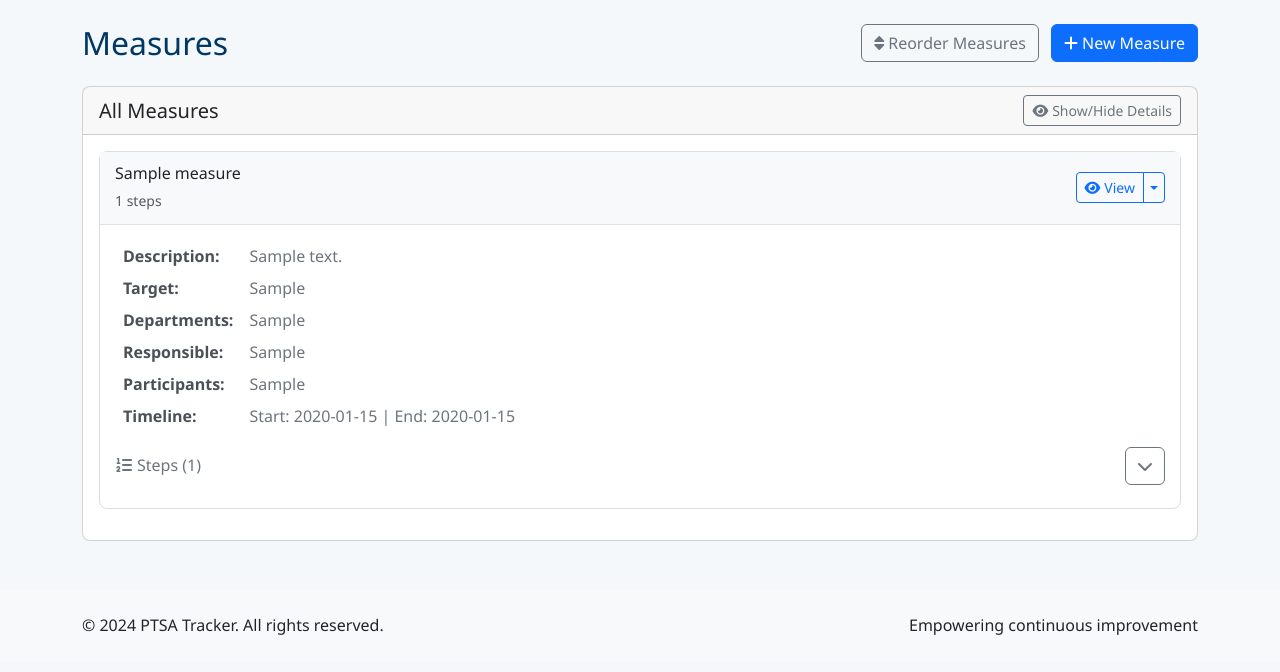
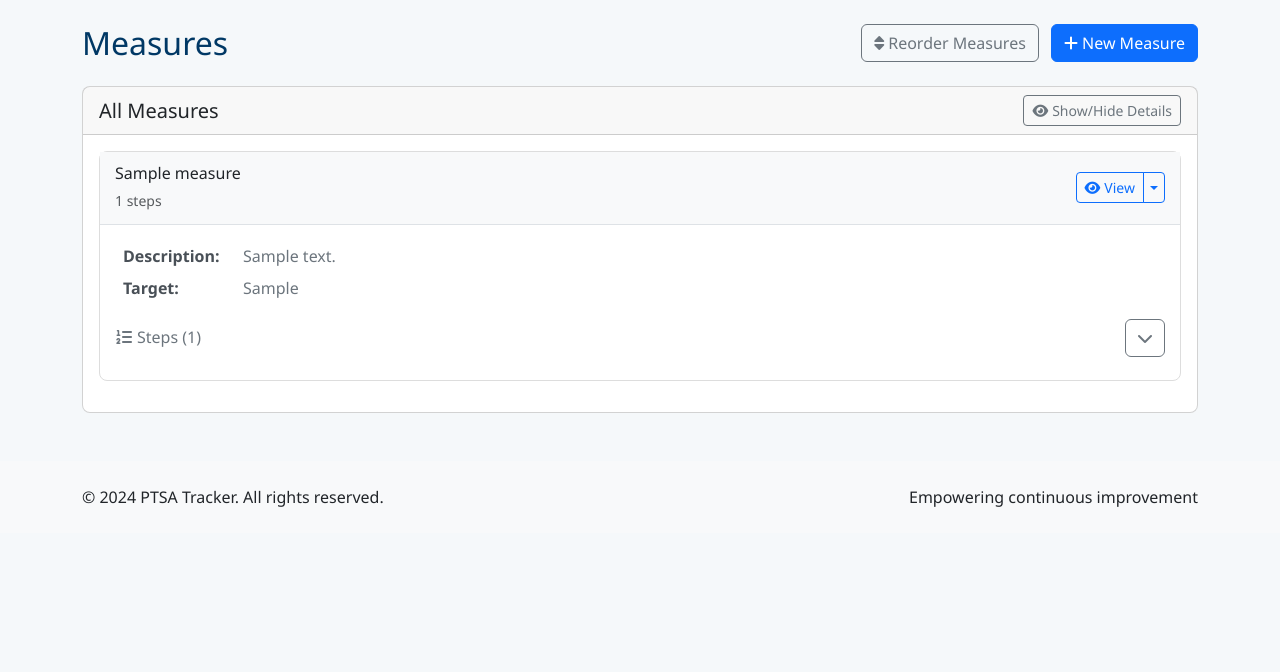
Before and after one commit to JeriahChetty/ptsa-tracker, a Flask app: page /admin/measures in a window 1280 px wide. Shown: the part 80-752 px from the top of the page. Run offline with Flask 3, Linux system fonts and the light colour scheme; a user stored in the database is signed in; tables that the repository leaves empty hold one stand-in row (values such as "Sample post"); some libraries are stand-ins or nearby versions.

Commit message:
feat: Soft-delete assignments, show dates in history, add company fields to assign modal
MAJOR UPDATE: Multiple fixes for measure assignment management

1. SOFT-DELETE FOR ASSIGNMENTS (Unassign):
   - Added deleted_at and deleted_by fields to MeasureAssignment model
   - New unassign route: removes from dashboard but keeps in history
   - Unassigned measures show as 'Unassigned' in measure history
   - All queries filter out soft-deleted assignments from dashboards

2. MEASURE HISTORY IMPROVEMENTS:
   - Added Start Date column
   - Shows proper Due Date (end_date with fallback to due_at)
   - Shows 'Overdue' badge for late assignments
   - Shows deletion date for unassigned measures
   - Unassign button in actions dropdown
   - Gray background for deleted assignments

3. REMOVED COMPANY FIELDS FROM MEASURES LIST:
   - Measures page now only shows: Description, Target, Steps
   - Removed: Departments, Responsible, Participants, Timeline
   - These are assignment-specific, not measure template fields

4. ENHANCED ASSIGN MEASURE MODAL:
   - Added Responsible Person/Role field
   - Added Departments field
   - Added Participants field
   - Added Start Date field (was only Due Date before)
   - Larger modal (modal-lg) to fit all fields
   - Organized sections: Company Selection, Company Details, Timeline
   - Helpful tooltips and tip box

5. UPDATED ASSIGN BACKEND:
   - Uses form values for company-specific fields
   - NO LONGER copies from measure template
   - Clones steps from measure to assignment
   - Sets proper start/end dates with defaults
   - Checks for existing non-deleted assignments

Benefits:
✓ Can unassign measures without losing history
✓ Measure history shows complete timeline info
✓ Measures list is clean (no company contamination)
✓ Quick assign with all details at once
✓ No more wrong company data showing

Files Modified:
- app/models.py (soft-delete fields)
- app/templates/admin/measure_history.html (dates + unassign)
- app/templates/admin/measures.html (removed company fields, enhanced modal)
- app/routes/admin_routes.py (unassign route, updated assign logic, filter queries)
- app/routes/company_routes.py (filter soft-deleted from dashboards)

```diff
--- a/app/models.py
+++ b/app/models.py
@@ -211,6 +211,10 @@ class MeasureAssignment(TimestampMixin, db.Model):
     start_date = db.Column(db.Date)
     end_date = db.Column(db.Date)
     due_at = db.Column(db.DateTime)
+
+    # Soft delete tracking
+    deleted_at = db.Column(db.DateTime, nullable=True)  # When assignment was unassigned/deleted
+    deleted_by = db.Column(db.Integer, db.ForeignKey("users.id"), nullable=True)  # Admin who deleted it
 
     # snapshot of measure meta at assignment time
     target = db.Column(db.Text)
--- a/app/routes/admin_routes.py
+++ b/app/routes/admin_routes.py
@@ -485,16 +485,24 @@ def assign_measure():
     try:
         measure_id = request.form.get("measure_id", type=int)
         company_id = request.form.get("company_id", type=int)
-        end_date = request.form.get("end_date")
         urgency = request.form.get("urgency", type=int, default=1)
+
+        # Get company-specific details from form
+        responsible = request.form.get("responsible", "").strip() or None
+        departments = request.form.get("departments", "").strip() or None
+        participants = request.form.get("participants", "").strip() or None
+        start_date_str = request.form.get("start_date", "").strip()
+        end_date_str = request.form.get("end_date", "").strip()
 
         if not measure_id or not company_id:
             flash("Missing required fields for assignment.", "danger")
             return redirect(url_for("admin.measures"))
 
-        # Check if measure is already assigned to this company
+        # Check if measure is already assigned to this company (excluding soft-deleted)
         existing = MeasureAssignment.query.filter_by(
             measure_id=measure_id, company_id=company_id
+        ).filter(
+            MeasureAssignment.deleted_at.is_(None)
         ).first()
         if existing:
             flash(f"This measure is already assigned to this company.", "warning")
@@ -503,22 +511,56 @@ def assign_measure():
         # Create the assignment
         measure = Measure.query.get_or_404(measure_id)
         company = Company.query.get_or_404(company_id)
+
+        # Parse dates
+        start_date = None
+        if start_date_str:
+            try:
+                start_date = datetime.strptime(start_date_str, "%Y-%m-%d").date()
+            except Exception:
+                start_date = datetime.now().date()
+        else:
+            start_date = datetime.now().date()
+
+        end_date = None
+        if end_date_str:
+            try:
+                end_date = datetime.strptime(end_date_str, "%Y-%m-%d").date()
+            except Exception:
+                end_date = (datetime.now() + timedelta(days=30)).date()
+        else:
+            end_date = (datetime.now() + timedelta(days=30)).date()
 
         assignment = MeasureAssignment(
             measure_id=measure_id,
             company_id=company_id,
             status="Not Started",
             urgency=urgency,
-            start_date=datetime.now().date(),
-            end_date=datetime.strptime(end_date, "%Y-%m-%d").date() if end_date else None,
-
-            # Snapshot measure meta
-            target=measure.target,
-            departments=measure.departments,
-            responsible=measure.responsible,
-            participants=measure.participants,
+            start_date=start_date,
+            end_date=end_date,
+            due_at=datetime.combine(end_date, datetime.max.time()) if end_date else None,
+
+            # Use company-specific details from form, NOT from measure template
+            target=measure.target,  # Target is measure-specific, not company-specific
+            departments=departments,
+            responsible=responsible,
+            participants=participants,
         )
         db.session.add(assignment)
+        db.session.flush()  # Get assignment ID
+
+        # Clone steps from measure to assignment
+        from app.models import MeasureStep, AssignmentStep
+        measure_steps = MeasureStep.query.filter_by(measure_id=measure_id).order_by(MeasureStep.step.asc()).all()
+        for idx, step in enumerate(measure_steps):
+            assignment_step = AssignmentStep(
+                assignment_id=assignment.id,
+                title=step.title,
+                step=idx,
+                is_completed=False
+            )
+            db.session.add(assignment_step)
+
         db.session.commit()
 
         # Log activity
@@ -828,7 +870,12 @@ def send_measure_reminder():
         # Add progress summary if requested
         progress_summary = ""
         if include_progress:
-            assignments = MeasureAssignment.query.filter_by(company_id=company_id).all()
+            # Exclude soft-deleted assignments from progress calculation
+            assignments = MeasureAssignment.query.filter_by(
+                company_id=company_id
+            ).filter(
+                MeasureAssignment.deleted_at.is_(None)
+            ).all()
             total = len(assignments)
             completed = sum(1 for a in assignments if a.status == "Completed")
             in_progress = sum(1 for a in assignments if a.status == "In Progress")
@@ -913,7 +960,12 @@ def api_company_measures(company_id):
         return {"success": False, "error": "Unauthorized"}, 403
 
     try:
-        assignments = MeasureAssignment.query.filter_by(company_id=company_id).all()
+        # Exclude soft-deleted assignments from API
+        assignments = MeasureAssignment.query.filter_by(
+            company_id=company_id
+        ).filter(
+            MeasureAssignment.deleted_at.is_(None)
+        ).all()
         measures = []
         for a in assignments:
             if a.measure:
@@ -1246,6 +1298,45 @@ def save_assignment_details():
         return redirect(url_for("admin.measures"))
 
 
+# ---------------------------------------------------------------------------
+# Unassign Measure (Soft Delete)
+# ---------------------------------------------------------------------------
+@admin_bp.route("/assignments/<int:assignment_id>/unassign", methods=["POST"])
+@login_required
+def unassign_measure(assignment_id):
+    """Soft-delete an assignment by setting deleted_at timestamp."""
+    try:
+        assignment = MeasureAssignment.query.get_or_404(assignment_id)
+
+        if assignment.deleted_at:
+            flash("This assignment has already been unassigned.", "warning")
+            return redirect(url_for("admin.measure_history"))
+
+        # Soft delete by setting deleted_at and deleted_by
+        assignment.deleted_at = datetime.utcnow()
+        assignment.deleted_by = current_user.id
+
+        db.session.commit()
+
+        flash(
+            f"Successfully unassigned '{assignment.measure.name}' from {assignment.company.name}. "
+            f"The measure remains in history but is removed from their dashboard.",
+            "success"
+        )
+
+        current_app.logger.info(
+            f"Admin {current_user.email} unassigned assignment {assignment_id} "
+            f"(Measure: {assignment.measure.name}, Company: {assignment.company.name})"
+        )
+
+    except Exception as e:
+        db.session.rollback()
+        current_app.logger.error(f"Error unassigning assignment {assignment_id}: {str(e)}")
+        flash(f"Error unassigning measure: {str(e)}", "danger")
+
+    return redirect(url_for("admin.measure_history"))
+
+
 # --- CRUD for Companies ---
 @admin_bp.route("/companies/<int:company_id>", methods=["GET", "POST"])
 @login_required
@@ -1274,7 +1365,12 @@ def company_profile(company_id):
     # Check if we're in edit mode
     editing = request.args.get('edit', '0') == '1'
 
-    assignments = MeasureAssignment.query.filter_by(company_id=company.id).order_by(MeasureAssignment.order.asc()).all()
+    # Exclude soft-deleted assignments from company profile view
+    assignments = MeasureAssignment.query.filter_by(
+        company_id=company.id
+    ).filter(
+        MeasureAssignment.deleted_at.is_(None)
+    ).order_by(MeasureAssignment.order.asc()).all()
     # Get benchmarking data for this company
     from app.models import CompanyBenchmark
     benchmarks = CompanyBenchmark.query.filter_by(company_id=company.id).order_by(CompanyBenchmark.data_year).all()
--- a/app/routes/company_routes.py
+++ b/app/routes/company_routes.py
@@ -128,7 +128,12 @@ def company_profile():
         # Check if edit mode is requested
         editing = request.args.get('edit', '0') == '1'
 
-        assignments = MeasureAssignment.query.filter_by(company_id=current_user.company_id).all()
+        # Exclude soft-deleted assignments
+        assignments = MeasureAssignment.query.filter_by(
+            company_id=current_user.company_id
+        ).filter(
+            MeasureAssignment.deleted_at.is_(None)
+        ).all()
         return render_template("company/company_profile.html", company=company, assignments=assignments, editing=editing)
     except Exception as e:
         db.session.rollback()
@@ -482,7 +487,12 @@ def mark_all_notifications_read():
 def dashboard():
     from datetime import datetime
     try:
-        assignments = MeasureAssignment.query.filter_by(company_id=current_user.company_id).all()
+        # Exclude soft-deleted assignments
+        assignments = MeasureAssignment.query.filter_by(
+            company_id=current_user.company_id
+        ).filter(
+            MeasureAssignment.deleted_at.is_(None)
+        ).all()
         return render_template("company/dashboard.html", assignments=assignments, now=datetime.utcnow())
     except Exception as e:
         db.session.rollback()
--- a/app/templates/admin/measures.html
+++ b/app/templates/admin/measures.html
@@ -282,37 +282,8 @@
               </tr>
               {% endif %}
 
-              {% if measure.departments %}
-              <tr>
-                <td class="field-label">Departments:</td>
-                <td class="field-value">{{ measure.departments }}</td>
-              </tr>
-              {% endif %}
-
-              {% if measure.responsible %}
-              <tr>
-                <td class="field-label">Responsible:</td>
-                <td class="field-value">{{ measure.responsible }}</td>
-              </tr>
-              {% endif %}
-
-              {% if measure.participants %}
-              <tr>
-                <td class="field-label">Participants:</td>
-                <td class="field-value">{{ measure.participants }}</td>
-              </tr>
-              {% endif %}
-
-              {% if measure.start_date or measure.end_date %}
-              <tr>
-                <td class="field-label">Timeline:</td>
-                <td class="field-value">
-                  {% if measure.start_date %}Start: {{ measure.start_date.strftime('%Y-%m-%d') }}{% endif %}
-                  {% if measure.start_date and measure.end_date %} | {% endif %}
-                  {% if measure.end_date %}End: {{ measure.end_date.strftime('%Y-%m-%d') }}{% endif %}
-                </td>
-              </tr>
-              {% endif %}
+              {# Company-specific fields removed from measure list - these should only appear on assignment views #}
+              {# Departments, Responsible, Participants, and Timeline are assignment-specific, not measure template fields #}
             </tbody>
           </table>
         </div>
@@ -490,21 +461,24 @@
 
 <!-- Assign Measure Modal -->
 <div class="modal fade" id="assignMeasureModal" tabindex="-1" aria-labelledby="assignMeasureModalLabel" aria-hidden="true">
-  <div class="modal-dialog">
+  <div class="modal-dialog modal-lg">
     <div class="modal-content">
       <form method="POST" action="{{ url_for('admin.assign_measure') }}">
         <div class="modal-header">
-          <h5 class="modal-title" id="assignMeasureModalLabel">Assign Measure</h5>
+          <h5 class="modal-title" id="assignMeasureModalLabel">Assign Measure to Company</h5>
           <button type="button" class="btn-close" data-bs-dismiss="modal" aria-label="Close"></button>
         </div>
         <div class="modal-body">
           <input type="hidden" name="measure_id" id="assign_measure_id">
-          <div class="mb-3">
+
+          <!-- Measure & Company Selection -->
+          <div class="row mb-3">
+            <div class="col-md-6">
               <label class="form-label">Measure</label>
               <input type="text" class="form-control" id="assign_measure_name" readonly>
             </div>
-          <div class="mb-3">
-            <label for="company_id" class="form-label">Company</label>
+            <div class="col-md-6">
+              <label for="company_id" class="form-label">Company <span class="text-danger">*</span></label>
               <select class="form-select" id="company_id" name="company_id" required>
                 <option value="">Select Company...</option>
                 {% for company in companies %}
@@ -512,23 +486,72 @@
                 {% endfor %}
               </select>
             </div>
+          </div>
+
+          <hr class="my-3">
+
+          <!-- Company-Specific Details -->
+          <h6 class="mb-3"><i class="fas fa-info-circle text-primary me-2"></i>Company-Specific Details</h6>
+
+          <div class="row mb-3">
+            <div class="col-md-6">
+              <label for="assign_responsible" class="form-label">Responsible Person/Role</label>
+              <input type="text" class="form-control" id="assign_responsible" name="responsible"
+                     placeholder="e.g., John Smith or Production Manager">
+              <small class="text-muted">Who is accountable for this measure?</small>
+            </div>
+            <div class="col-md-6">
+              <label for="assign_departments" class="form-label">Departments</label>
+              <input type="text" class="form-control" id="assign_departments" name="departments"
+                     placeholder="e.g., Production, Quality">
+              <small class="text-muted">Which departments are involved?</small>
+            </div>
+          </div>
+
           <div class="mb-3">
+            <label for="assign_participants" class="form-label">Participants</label>
+            <input type="text" class="form-control" id="assign_participants" name="participants"
+                   placeholder="e.g., John, Mary, Production Team">
+            <small class="text-muted">Who will work on this measure?</small>
+          </div>
+
+          <hr class="my-3">
+
+          <!-- Timeline & Priority -->
+          <h6 class="mb-3"><i class="fas fa-calendar-alt text-primary me-2"></i>Timeline & Priority</h6>
+
+          <div class="row mb-3">
+            <div class="col-md-4">
+              <label for="assign_start_date" class="form-label">Start Date</label>
+              <input type="date" class="form-control" id="assign_start_date" name="start_date">
+            </div>
+            <div class="col-md-4">
+              <label for="assign_end_date" class="form-label">Due Date</label>
+              <input type="date" class="form-control" id="assign_end_date" name="end_date">
+            </div>
+            <div class="col-md-4">
               <label for="assign_urgency" class="form-label">Urgency/Priority</label>
               <select class="form-select" id="assign_urgency" name="urgency">
                 <option value="1">Low (1)</option>
                 <option value="2" selected>Normal (2)</option>
                 <option value="3">High (3)</option>
               </select>
-            <small class="text-muted">Displayed as diamonds in the company view</small>
             </div>
-          <div class="mb-3">
-            <label for="end_date" class="form-label">Due Date</label>
-            <input type="date" class="form-control" id="assign_end_date" name="end_date">
+          </div>
+
+          <div class="alert alert-info mb-0">
+            <small>
+              <i class="fas fa-lightbulb me-1"></i>
+              <strong>Tip:</strong> These details are specific to this company's assignment.
+              The measure template remains unchanged and can be assigned to other companies with different details.
+            </small>
           </div>
         </div>
         <div class="modal-footer">
-          <button type="button" class="btn btn-secondary" data-bs-dismiss="modal">Close</button>
-          <button type="submit" class="btn btn-primary">Assign</button>
+          <button type="button" class="btn btn-secondary" data-bs-dismiss="modal">Cancel</button>
+          <button type="submit" class="btn btn-primary">
+            <i class="fas fa-check me-1"></i>Assign Measure
+          </button>
         </div>
       </form>
     </div>
```
Also changed, not shown: app/templates/admin/measure_history.html (+46 -5 lines). Lines whose indentation alone changed are shown as unchanged.
